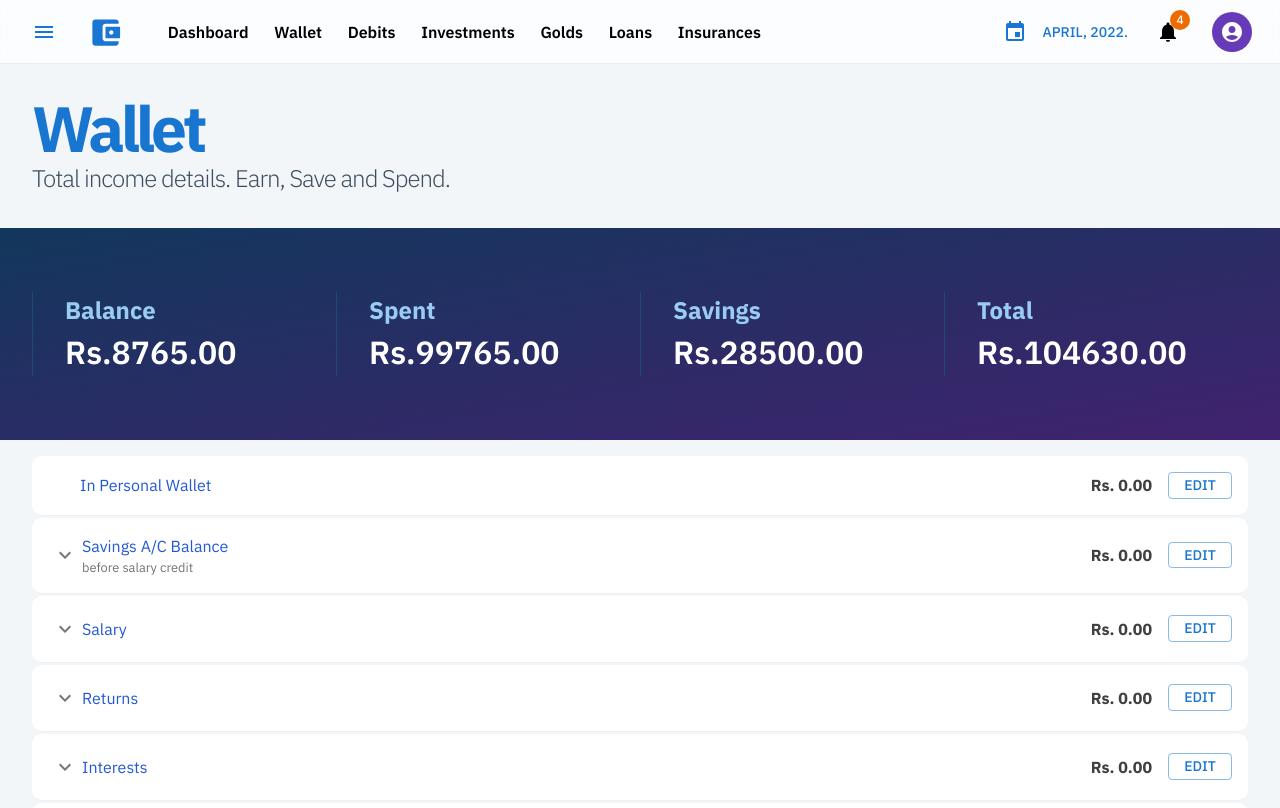
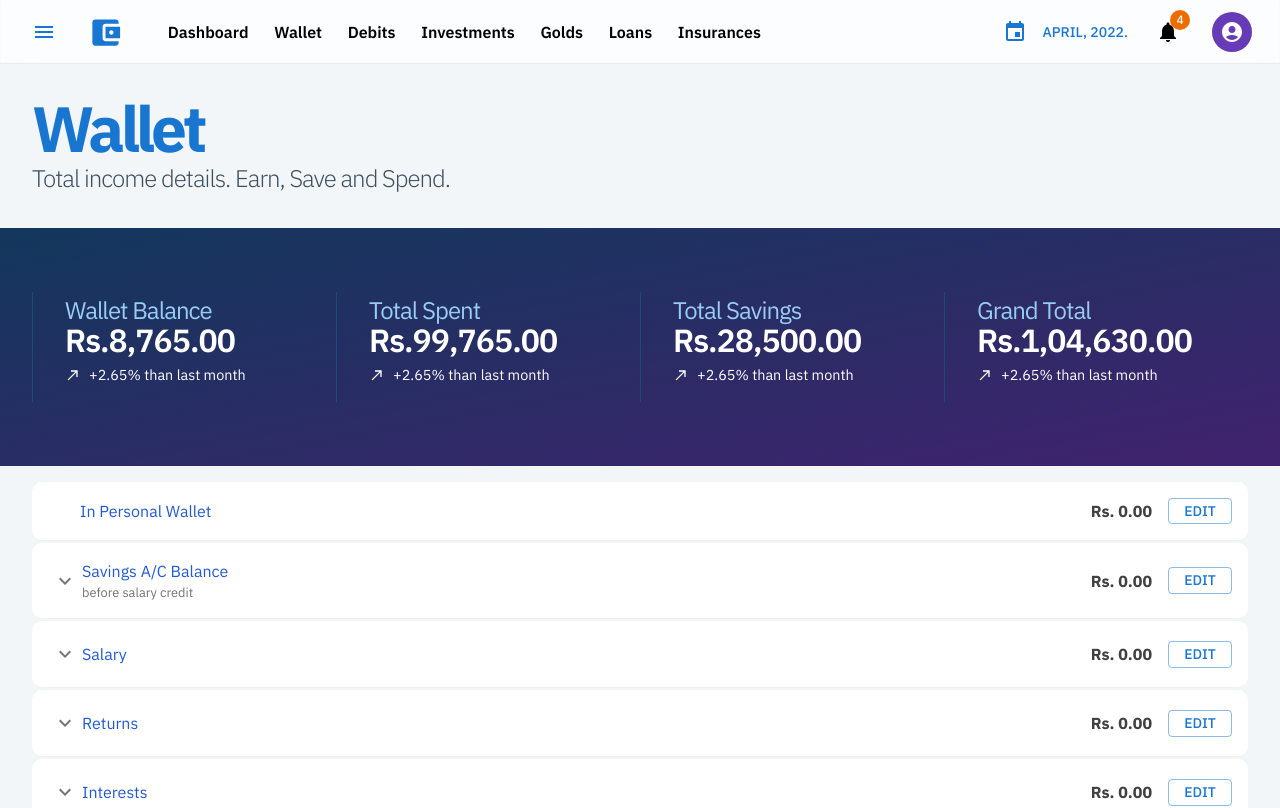
Before and after one commit to cra2ycoder/my-finance, a Next.js app: page /wallet in a window 1280 px wide. Shown: the top 808 px of the page. Built offline with nearby package versions, Linux system fonts and the light colour scheme.

Commit message:
wallet replaced with moneytable

```diff
--- a/pages/wallet.tsx
+++ b/pages/wallet.tsx
@@ -1,68 +1,33 @@
 import Box from '@mui/material/Box'
-import Typography from '@mui/material/Typography'
 import WalletTable from '@components/WalletTable'
 import PageTitle from '@components/PageTitle'
+import { MoneyTable } from '@components/MoneyBox'
 import { walletItems, pageItems } from '@model/config'
 
-function Money(props: any) {
-  const { name, value } = props
+function Wallet() {
+  const moneyList = [
+    {
+      name: 'Wallet Balance',
+      value: '8,765',
+    },
+    {
+      name: 'Total Spent',
+      value: '99,765',
+    },
+    {
+      name: 'Total Savings',
+      value: '28,500',
+    },
+    {
+      name: 'Grand Total',
+      value: '1,04,630',
+    },
+  ]
 
-  return (
-    <Box
-      sx={{
-        display: 'flex',
-        flexWrap: 'wrap',
-        paddingLeft: '2rem',
-        borderLeft: '1px solid #1f4a75',
-      }}
-    >
-      <Typography
-        sx={{
-          width: '100%',
-          fontSize: '1.5rem',
-          fontWeight: 700,
-          color: '#99CCF3',
-        }}
-      >
-        {name}
-      </Typography>
-      <Typography
-        sx={{
-          width: '100%',
-          fontWeight: 600,
-          fontSize: '2rem',
-          color: 'white',
-        }}
-      >
-        Rs.{value}.00
-      </Typography>
-    </Box>
-  )
-}
-
-function Wallet() {
   return (
     <Box width="100%">
       <PageTitle {...pageItems.wallet} />
-      <Box
-        className="wallet-info-panel"
-        sx={{
-          display: 'grid',
-          background:
-            'linear-gradient(to right bottom, rgb(18 55 92), rgb(74 30 114) 120%)',
-          marginBottom: '1rem',
-          padding: '4rem 2rem',
-          marginLeft: '-2rem',
-          marginRight: '-2rem',
-          justifyContent: 'space-between',
-          gridTemplateColumns: 'repeat(4, 1fr)',
-        }}
-      >
-        <Money name="Balance" value="8765"></Money>
-        <Money name="Spent" value="99765"></Money>
-        <Money name="Savings" value="28500"></Money>
-        <Money name="Total" value="104630"></Money>
-      </Box>
+      <MoneyTable list={moneyList} settings={{ showButtons: false }} />
       <WalletTable list={walletItems} />
     </Box>
   )
```
